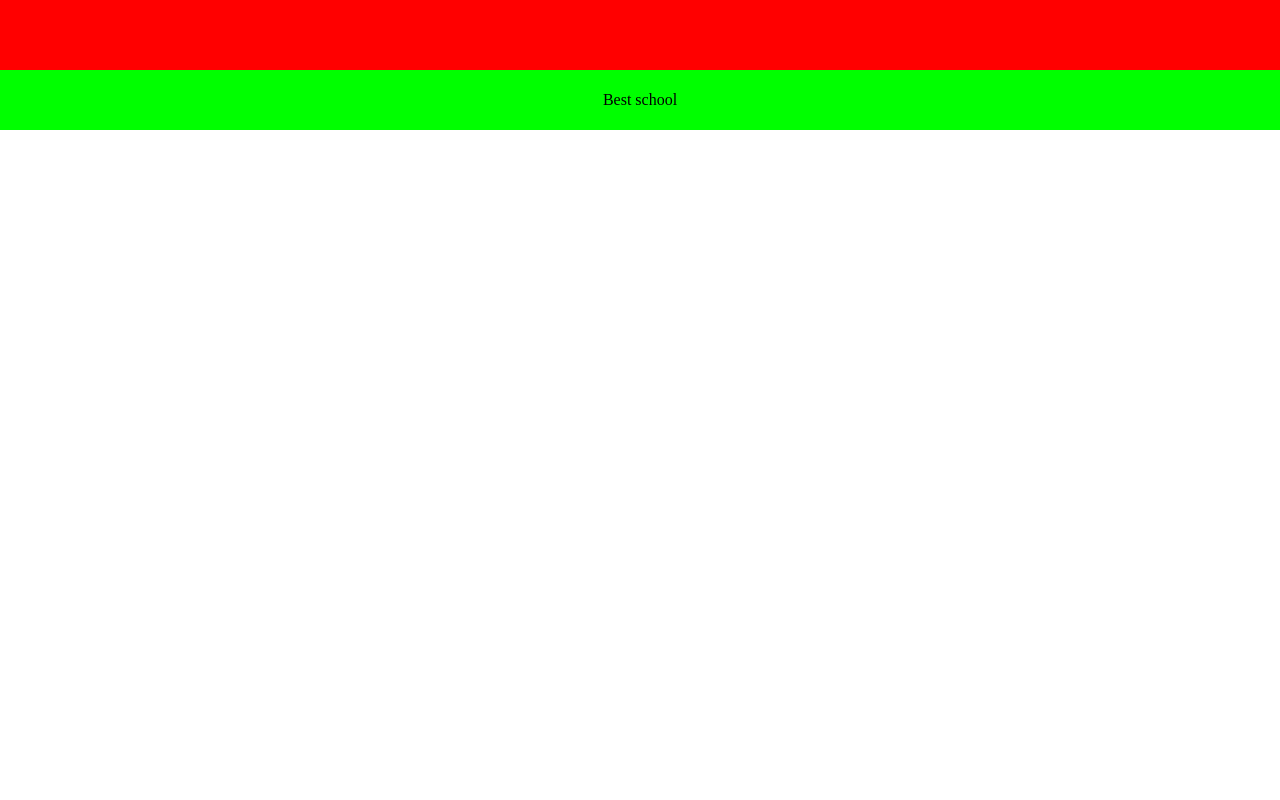
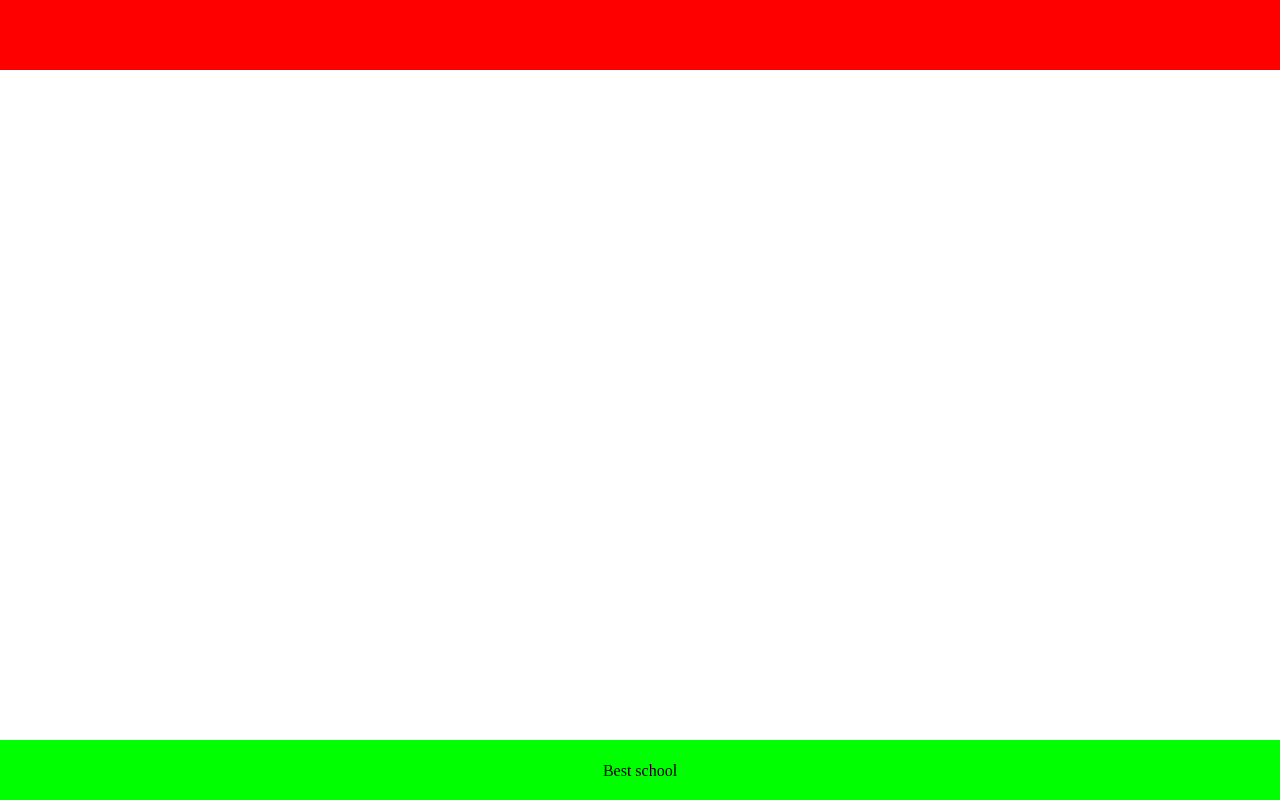
Before and after one commit to petboa/AirBnB_clone, a plain HTML site: page web_static/2-index.html in a window 1280 px wide. Drawn offline with Linux system fonts and the light colour scheme.

Commit message:
Update 2-footer.css

```diff
--- a/web_static/styles/2-footer.css
+++ b/web_static/styles/2-footer.css
@@ -1,11 +1,10 @@
+
 footer {
+
+    height: 60px;
     background-color: #00FF00;
-    height: 60px;
+    position: absolute;
     width: 100%;
-    margin-top: auto;
-    align-items: center;
-
-    display: flex;
-    flex-direction: row;
-    justify-content: center;
+    bottom: 0;
+    left: 0;
 }
```
